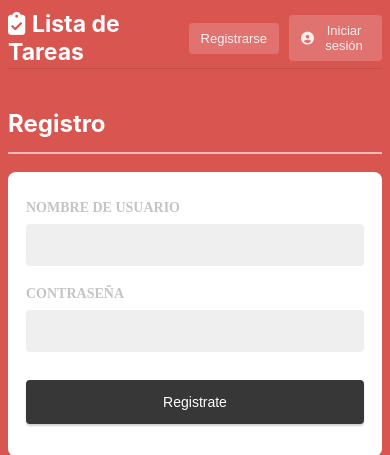
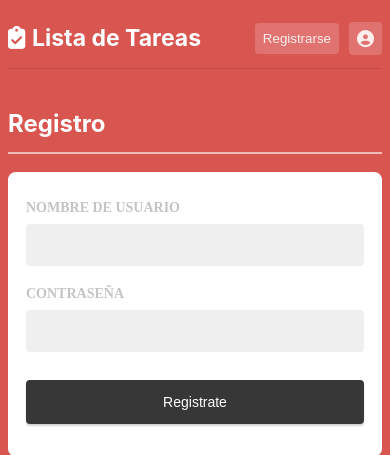
Before and after one commit to cornalitosalvag/probemorey, a Flask app: page /auth/register in a window 390 px wide. Shown: the top 455 px of the page. Run offline with Flask 2, Linux system fonts and the light colour scheme; some libraries are stand-ins or nearby versions.

Commit message:
Add files via upload

```diff
--- a/todo/static/style.css
+++ b/todo/static/style.css
@@ -106,7 +106,7 @@ h2 {
   background: none rgba(255, 255, 255, 0.2);
   box-shadow: none;
   margin-left: 10px;
-  font-size: 13px;
+  /* font-size: 13px; */
   padding: 8px 12px;
   min-width: 70px;
   border: none;
@@ -115,7 +115,7 @@ h2 {
 
 /* logo del botones loguin */
 .icono-log {
-  width: 16px;
+  font-size: 15px;
 }
 
 /* letras del boton log */
@@ -478,6 +478,22 @@ h2 {
   text-decoration: line-through double red;
 }
 
+@media only screen and (max-width: 576px) {
+  /* letras del loguin */
+  .letras-log {
+    display: none;
+  }
+  /* iconos boton-logueo */
+  .boton-logueo {
+    padding: 8px;
+    min-width: auto;
+  }
+  /* icono de logueo */
+  .icono-log {
+    font-size: 17px;
+  }
+}
+
 /* buscar la manera de no repetir contenido de las clases, por ejemplo la clase fuentes puede ser agregada para no repetir la fuente
 de igual manera alguna cofiguracion de flex-box repetitiva, esto probar por ultimo. luego de chequear clase por clase */
 
```
